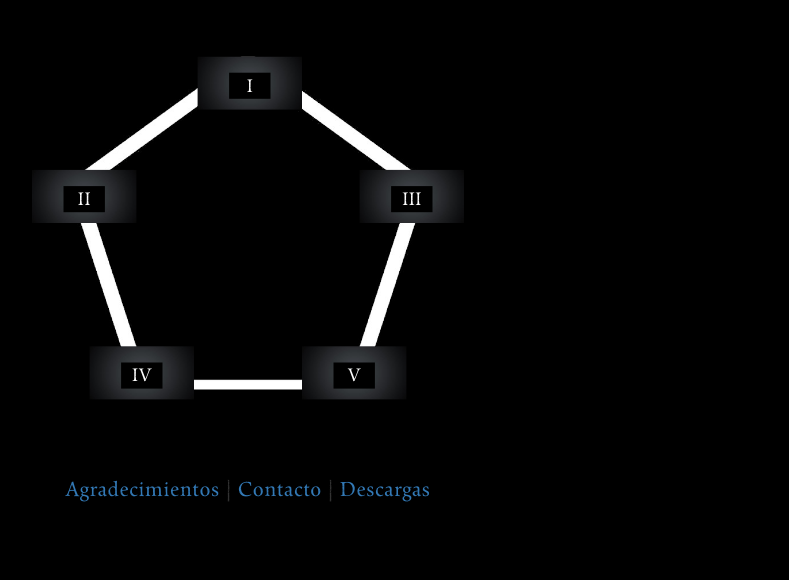
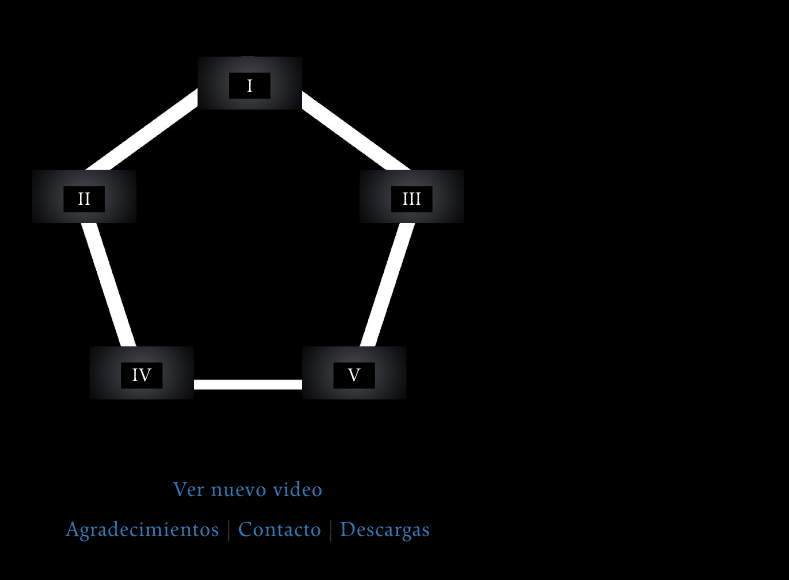
Before and after one commit to fpiagent/fpiagent.github.io, a website: page index.html at #/capitulo1 in a window 1280 px wide. Shown: the part 212-792 px from the top of the page, without its empty margins (392-1181 px from the left). Drawn offline with Linux system fonts and the light colour scheme.

Commit message:
Added new video link

```diff
--- a/css/main.css
+++ b/css/main.css
@@ -119,6 +119,7 @@ body {
 }
 footer {
 	padding-bottom: 10pt;
+	padding-top: 50pt;
 }
 
 /* Footer Styles */
@@ -126,7 +127,6 @@ footer p, footer .contact, .downloads {
 	margin-right: auto;
 	margin-left: auto;
 	text-align: center;
-	padding-top: 50pt;
 	font-family: "MyVinta";
 	font-size: 16pt;
 	letter-spacing: 0.5pt;
--- a/js/i18n.js
+++ b/js/i18n.js
@@ -48,6 +48,8 @@ app.config(function($translateProvider) {
 		bio_5 : 'Actualmente es profesor del Bachiller de educación popular Independencia y trabaja como "psicologo de comercios" en Petit Morrison Café y Pizzería Rio.',
 		bio_6 : 'De espíritu inquieto y lúdico, está desarrollando este proyecto, un Libro-Web vivo con intención de generar un impacto a nivel social a través de las redes sociales.',
 		bio_7 : 'La escucha que habla es tanto un libro como una técnica de escucha, que el autor, bajo el alias de el aprendiz de la escucha, va descubriendo a medida que hace la obra.',
+
+		more_video_link : 'Ver nuevo video',
 
 		thanks : 'Agradecimientos',
 
@@ -120,6 +122,8 @@ app.config(function($translateProvider) {
 		bio_6 : 'Of restless and playful spirit, he is developing this project, a Book-Web alive with the intention of generation a social impact through the use of social networks.',
 		bio_7 : 'La escucha que habla is so much a book as it is a listening technique, which the author, under the alias of aprendiz de la escucha, keeps discovering as he creates the work.',
 
+		more_video_link : 'Watch new video',
+
 		thanks : 'Thanks',
 
 		thanks_0_0 : 'In first place to',
--- a/partials/capitulo1.html
+++ b/partials/capitulo1.html
@@ -66,6 +66,9 @@
 <footer>
 	<div>
 		<p>
+			<a href="https://www.youtube.com/watch?v=huqOtcQ8--A" target="_blank">{{ 'more_video_link' | translate }}</a>
+		</p>
+		<p>
 			<a href="/#/agradecimientos">{{ 'thanks' | translate }}</a> | <a class="contact-button" href="#" onclick="return false;">{{ 'contact' | translate }}</a> | <a class="download-button" href="/#/descargas">{{ 'descargas' | translate }}</a>
 		</p>
 	</div>
```
